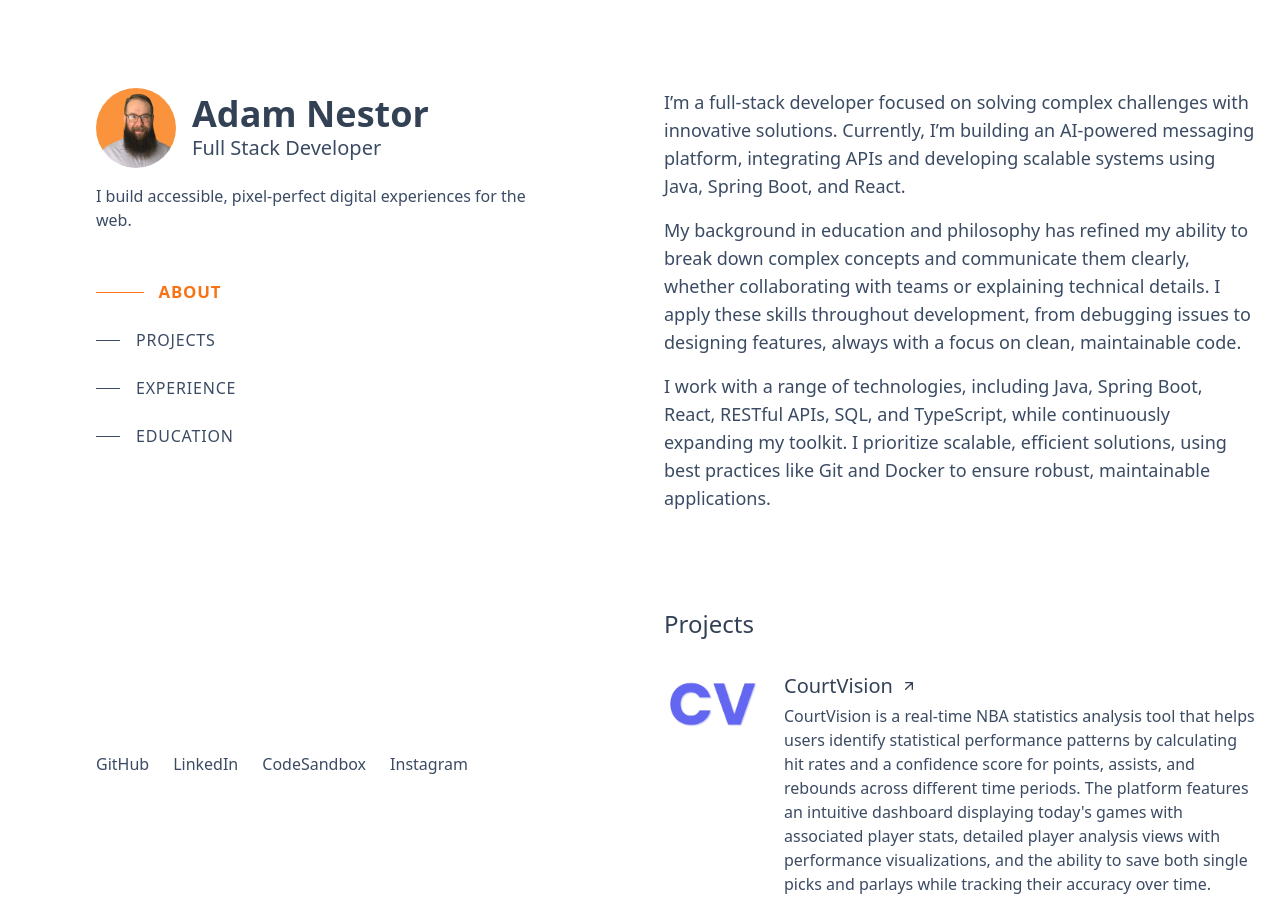
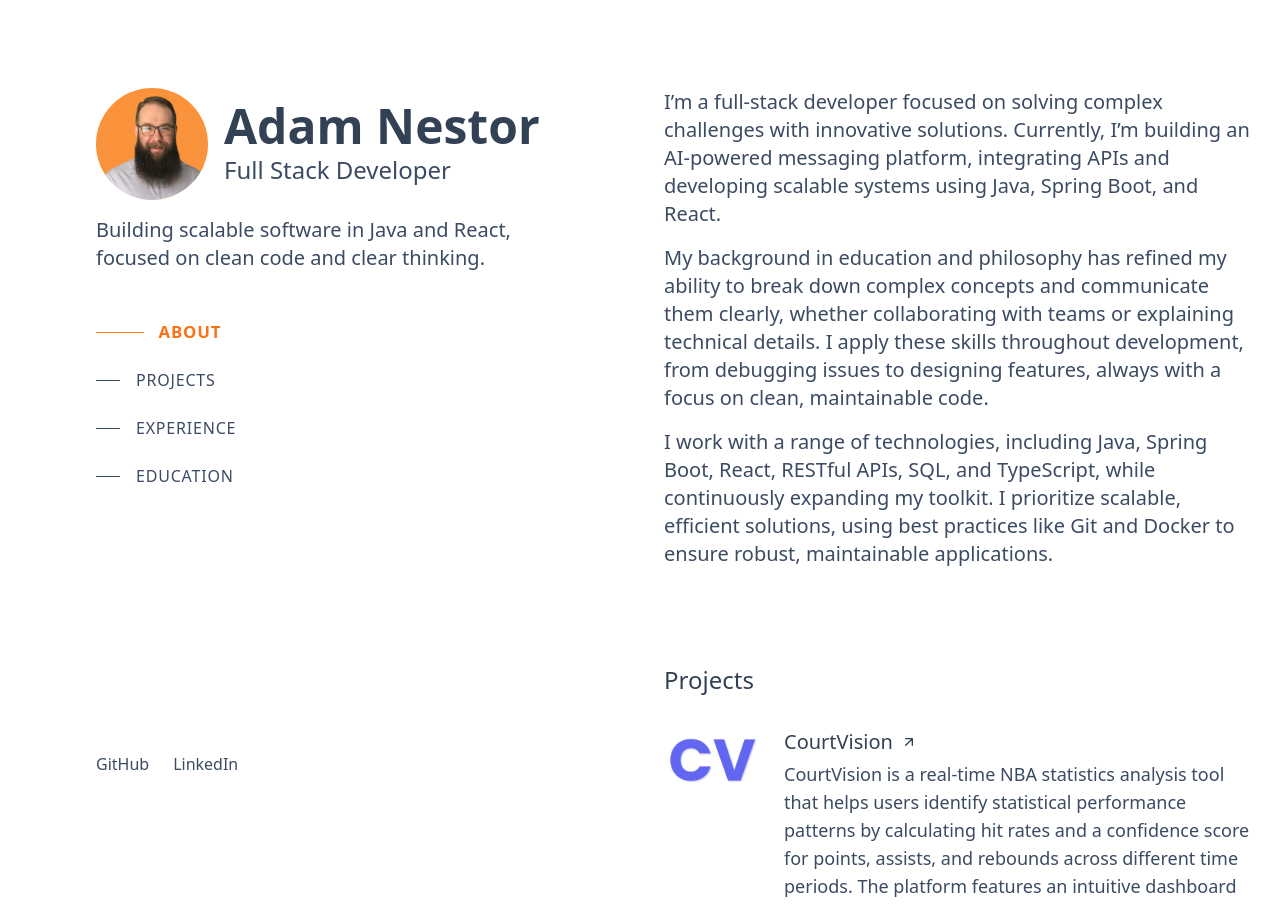
Before and after one commit to adamnestor/portfolio_v1, a React (Vite) app: page / in a window 1280 px wide. Shown: the top 905 px of the page. Built offline with nearby package versions, Linux system fonts and the light colour scheme.

Commit message:
updated personal data and text size

```diff
--- a/src/components/identity/LeftPanel.tsx
+++ b/src/components/identity/LeftPanel.tsx
@@ -8,7 +8,7 @@ const LeftPanel = () => {
     <div className="flex flex-col h-full pt-16">
       <Profile profile={profileData} />
 
-      <p className="text-slate-medium mb-12">{profileData.description}</p>
+      <p className="text-slate-medium text-xl mb-12">{profileData.description}</p>
 
       <Navigation />
 
--- a/src/components/identity/Profile.tsx
+++ b/src/components/identity/Profile.tsx
@@ -7,7 +7,7 @@ interface ProfileProps {
 const Profile = ({ profile }: ProfileProps) => {
   return (
     <div className="flex items-center gap-4 mb-4">
-      <div className="w-20 h-20 rounded-full overflow-hidden">
+      <div className="w-28 h-28 rounded-full overflow-hidden">
         <img
           src={profile.imagePath}
           alt="Profile"
@@ -15,8 +15,8 @@ const Profile = ({ profile }: ProfileProps) => {
         />
       </div>
       <div>
-        <h1 className="text-slate-dark text-4xl font-bold">{profile.name}</h1>
-        <h2 className="text-slate-medium text-xl">{profile.title}</h2>
+        <h1 className="text-slate-dark text-5xl font-bold mb-1">{profile.name}</h1>
+        <h2 className="text-slate-medium text-2xl">{profile.title}</h2>
       </div>
     </div>
   );
--- a/src/components/sections/RightPanel.tsx
+++ b/src/components/sections/RightPanel.tsx
@@ -6,7 +6,7 @@ const RightPanel = () => {
   return (
     <div className="pt-16">
       {/* About section */}
-      <section id="about" className="text-slate-medium text-lg space-y-4 mb-24">
+      <section id="about" className="text-slate-medium text-xl space-y-4 mb-24">
         <p>
           I’m a full-stack developer focused on solving complex challenges with
           innovative solutions. Currently, I’m building an AI-powered messaging
--- a/src/components/sections/education/EducationCard.tsx
+++ b/src/components/sections/education/EducationCard.tsx
@@ -28,7 +28,7 @@ const EducationCard = ({
           {dateRange}
         </span>
         <div>
-          <h3 className="text-slate-dark text-xl mb-1">
+          <h3 className="text-slate-dark text-xl font-medium mb-1">
             <ExternalLink
               href={schoolUrl}
               className="group-hover:text-orange-primary"
@@ -36,11 +36,11 @@ const EducationCard = ({
               {degree}
             </ExternalLink>
           </h3>
-          <div className="text-slate-medium group-hover:text-slate-dark mb-3">
+          <div className="text-slate-medium text-lg group-hover:text-slate-dark mb-3">
             {school}
           </div>
           {description && (
-            <p className="text-slate-medium group-hover:text-slate-dark">
+            <p className="text-slate-medium text-lg group-hover:text-slate-dark">
               {description}
             </p>
           )}
--- a/src/components/sections/experience/ExperienceCard.tsx
+++ b/src/components/sections/experience/ExperienceCard.tsx
@@ -28,7 +28,7 @@ const ExperienceCard = ({
           {dateRange}
         </span>
         <div>
-          <h3 className="text-slate-dark text-xl mb-1">
+          <h3 className="text-slate-dark text-xl font-medium mb-1">
             <ExternalLink
               href={companyUrl}
               className="group-hover:text-orange-primary"
@@ -36,7 +36,7 @@ const ExperienceCard = ({
               {title} · {company}
             </ExternalLink>
           </h3>
-          <p className="text-slate-medium group-hover:text-slate-dark">
+          <p className="text-slate-medium text-lg group-hover:text-slate-dark">
             {description}
           </p>
           <div className="flex flex-wrap gap-2 mt-4">
--- a/src/components/sections/projects/ProjectCard.tsx
+++ b/src/components/sections/projects/ProjectCard.tsx
@@ -21,7 +21,7 @@ const ProjectCard = ({ project }: ProjectCardProps) => {
           />
         </div>
         <div className="flex-1">
-          <h3 className="text-slate-dark text-xl mb-1">
+          <h3 className="text-slate-dark text-xl font-medium mb-1">
             <ExternalLink
               href={project.link}
               className="group-hover:text-orange-primary"
@@ -29,7 +29,7 @@ const ProjectCard = ({ project }: ProjectCardProps) => {
               {project.title}
             </ExternalLink>
           </h3>
-          <p className="text-slate-medium group-hover:text-slate-dark mb-4">
+          <p className="text-slate-medium text-lg group-hover:text-slate-dark mb-4">
             {project.description}
           </p>
           <div className="flex flex-wrap gap-2">
--- a/src/data/education.ts
+++ b/src/data/education.ts
@@ -16,14 +16,16 @@ export const education: Education[] = [
     description:
       "I completed an intensive 36-week full-stack software engineering program focusing on enterprise Java development, where I progressed from front-end fundamentals to building complex applications using Spring Framework, REST APIs, and microservices architecture. The curriculum emphasized modern development practices including test-driven development, multi-threading, and secure application design with Spring Security, while also covering advanced Java 8 features, ORM with Hibernate, and database management using MySQL. The program culminated in developing a full-scale application that integrated these enterprise-level technologies, demonstrating my ability to architect and implement production-ready software solutions.",
     technologies: [
-      "React",
-      "TypeScript",
-      "Node.js",
-      "Express",
-      "MongoDB",
+      "Java Spring Framework",
+      "MySQL",
       "RESTful APIs",
+      "Hibernate/JPA",
       "Git",
-      "Jest",
+      "Maven",
+      "Spring Security",
+      "JavaScript",
+      "Test-Driven Development",
+      "Microservices",
     ],
   },
   {
--- a/src/data/profile.ts
+++ b/src/data/profile.ts
@@ -6,8 +6,6 @@ export interface SocialLink {
 export const socialLinks: SocialLink[] = [
   { platform: "GitHub", url: "https://github.com" },
   { platform: "LinkedIn", url: "https://linkedin.com" },
-  { platform: "CodeSandbox", url: "https://codesandbox.io" },
-  { platform: "Instagram", url: "https://instagram.com" },
 ];
 
 export interface Profile {
@@ -21,6 +19,6 @@ export const profileData: Profile = {
   name: "Adam Nestor",
   title: "Full Stack Developer",
   description:
-    "I build accessible, pixel-perfect digital experiences for the web.",
+    "Building scalable software in Java and React, focused on clean code and clear thinking.",
   imagePath: "/tempPic.jpg",
 };
```
